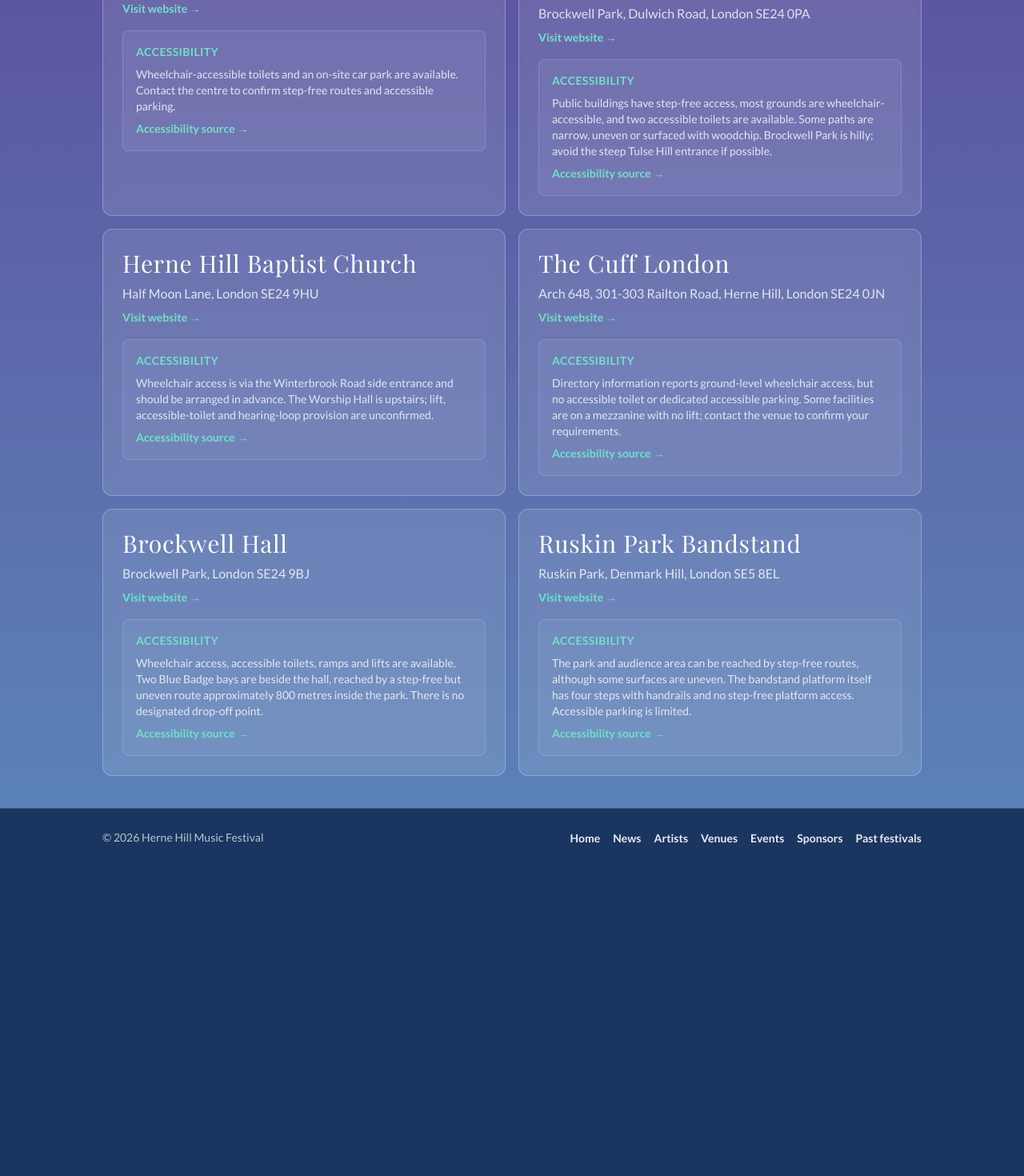
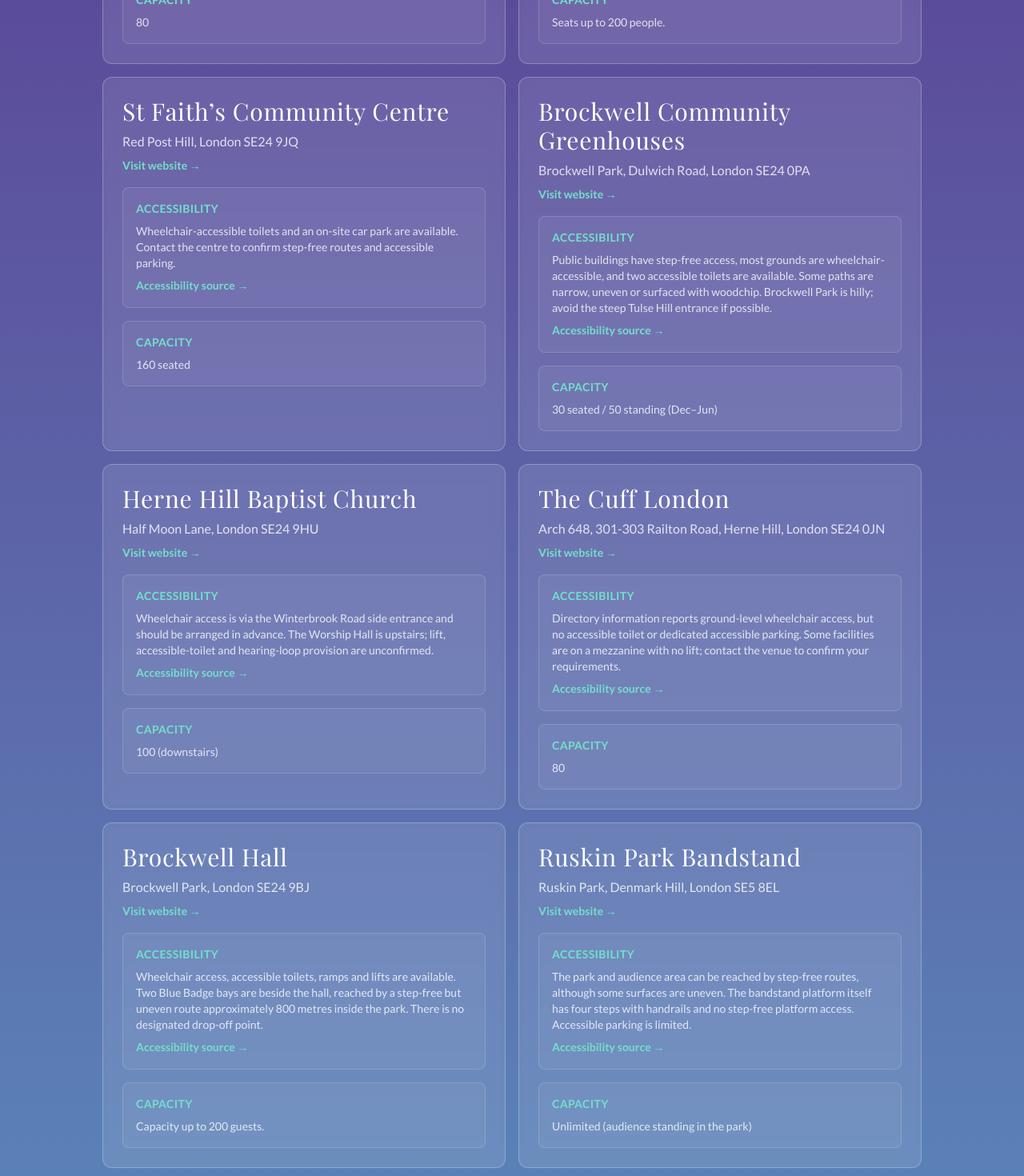
Before and after one commit to HelenStaniland/hernehillfestival, a Next.js app: page /venues in a window 1280 px wide. Shown: the part 1600-3070 px from the top of the page at 80% size. Before the commit the page ends 2683 px from the top, so only its background shows below. Built offline with nearby package versions, Linux system fonts and the light colour scheme.

Commit message:
Added capacity numbers

```diff
--- a/app/events/[id]/page.tsx
+++ b/app/events/[id]/page.tsx
@@ -159,6 +159,7 @@ export default async function EventPage({ params }: EventPageProps) {
                 showAddress
                 showWebsite
                 showAccessibility
+                showCapacity
               />
             </div>
           </section>
--- a/app/venues/page.tsx
+++ b/app/venues/page.tsx
@@ -42,6 +42,7 @@ export default function VenuesPage() {
                   venue={venue}
                   prominentName
                   showAccessibility
+                  showCapacity
                 />
               </li>
             ))}
--- a/components/site/VenueDetails.tsx
+++ b/components/site/VenueDetails.tsx
@@ -9,6 +9,7 @@ type VenueDetailsProps = {
   showAddress?: boolean;
   showWebsite?: boolean;
   showAccessibility?: boolean;
+  showCapacity?: boolean;
   linkToVenuePage?: boolean;
 };
 
@@ -49,6 +50,7 @@ export function VenueDetails({
   showAddress = true,
   showWebsite = true,
   showAccessibility = false,
+  showCapacity = false,
   linkToVenuePage = false,
 }: VenueDetailsProps) {
   return (
@@ -87,6 +89,13 @@ export function VenueDetails({
           ) : null}
         </div>
       ) : null}
+
+      {showCapacity && venue.capacity ? (
+        <div className="mt-4 rounded-lg border border-white/15 bg-white/5 p-4">
+          <p className="festival-label">Capacity</p>
+          <p className="mt-2 festival-body text-sm">{venue.capacity}</p>
+        </div>
+      ) : null}
     </div>
   );
 }
--- a/data/venues.ts
+++ b/data/venues.ts
@@ -7,6 +7,8 @@ export type Venue = {
   lng?: number;
   accessibility: string;
   accessibilityUrl?: string;
+  capacity?: string;
+  capacityUrl?: string;
 };
 
 export const venues: Venue[] = [
@@ -25,6 +27,9 @@ export const venues: Venue[] = [
     accessibility:
       "Step-free access, an accessible toilet and a listening system are available. There is no on-site parking; paid street parking is available nearby.",
     accessibilityUrl: "https://www.halfmoonhernehill.co.uk/",
+    capacity:
+      "65 (standing)",
+    capacityUrl: "https://www.halfmoonhernehill.co.uk/functions",
     lat: 51.4530888,
     lng: -0.1010589,
   },
@@ -36,6 +41,9 @@ export const venues: Venue[] = [
     accessibility:
       "Station Hall is accessed by several flights of stairs and currently has no lift or wheelchair access. There is no accessible toilet.",
     accessibilityUrl: "https://www.stationhallhernehill.org/vision",
+    capacity:
+      "70",
+    capacityUrl: "https://www.stationhallhernehill.org/hireus",
     lat: 51.4532075,
     lng: -0.1016409,
   },
@@ -47,6 +55,9 @@ export const venues: Venue[] = [
     accessibility:
       "Disabled access and an accessible toilet are available. Limited on-site parking is provided; contact the church about specific access or parking requirements.",
     accessibilityUrl: "https://www.hhuc.co.uk/rooms-for-hire/",
+    capacity:
+      "80",
+    capacityUrl: "https://www.hhuc.co.uk/rooms-for-hire/",
     lat: 51.459613,
     lng: -0.093352,
   },
@@ -59,6 +70,8 @@ export const venues: Venue[] = [
       "A hearing loop and portable internal ramp are available. A small car park is reserved for mobility-impaired visitors. Please confirm entrance and toilet access with the church.",
     accessibilityUrl:
       "https://www.achurchnearyou.com/church/733/facilities/",
+    capacity: "Seats up to 200 people.",
+    capacityUrl: "https://www.stfaithschurch.org/hiring-our-space-1",
     lat: 51.4568125,
     lng: -0.0900625,
   },
@@ -70,6 +83,8 @@ export const venues: Venue[] = [
     accessibility:
       "Wheelchair-accessible toilets and an on-site car park are available. Contact the centre to confirm step-free routes and accessible parking.",
     accessibilityUrl: "https://www.stfaithscentre.org/weekend-event-hire",
+    capacity: "160 seated",
+    capacityUrl: "https://www.stfaithscentre.org/weekend-event-hire",
     lat: 51.455339,
     lng: -0.089709,
   },
@@ -81,6 +96,8 @@ export const venues: Venue[] = [
     accessibility:
       "Public buildings have step-free access, most grounds are wheelchair-accessible, and two accessible toilets are available. Some paths are narrow, uneven or surfaced with woodchip. Brockwell Park is hilly; avoid the steep Tulse Hill entrance if possible.",
     accessibilityUrl: "https://www.brockwellgreenhouses.org.uk/visit-us/",
+    capacity: "30 seated / 50 standing (Dec–Jun)",
+    capacityUrl: "https://www.brockwellgreenhouses.org.uk/site-hire-at-bpcg/",
     lat: 51.4499882,
     lng: -0.1091145,
   },
@@ -93,6 +110,8 @@ export const venues: Venue[] = [
       "Wheelchair access is via the Winterbrook Road side entrance and should be arranged in advance. The Worship Hall is upstairs; lift, accessible-toilet and hearing-loop provision are unconfirmed.",
     accessibilityUrl:
       "https://dnd.u3asite.uk/u3a_venues/herne-hill-baptist-church/",
+    capacity: "100 (downstairs)",
+    capacityUrl: "https://hhbc.org.uk/hire/",
     lat: 51.4524646,
     lng: -0.0981548,
   },
@@ -105,6 +124,8 @@ export const venues: Venue[] = [
       "Directory information reports ground-level wheelchair access, but no accessible toilet or dedicated accessible parking. Some facilities are on a mezzanine with no lift; contact the venue to confirm your requirements.",
     accessibilityUrl:
       "https://www.tagvenue.com/rooms/london/99449/the-cuff-london-arch-golf/arch-golf",
+    capacity: "80",
+    capacityUrl: "https://www.venuesearchlondon.com/venues/hire-off-the-cuff",
     lat: 51.4529782,
     lng: -0.102118,
   },
@@ -117,6 +138,8 @@ export const venues: Venue[] = [
       "Wheelchair access, accessible toilets, ramps and lifts are available. Two Blue Badge bays are beside the hall, reached by a step-free but uneven route approximately 800 metres inside the park. There is no designated drop-off point.",
     accessibilityUrl:
       "https://www.accessable.co.uk/london-borough-of-lambeth/access-guides/brockwell-park",
+    capacity: "Capacity up to 200 guests.",
+    capacityUrl: "https://hire.lambeth.gov.uk/venues/369-brockwell-hall",
     lat: 51.4515818,
     lng: -0.1012349,
   },
@@ -129,6 +152,9 @@ export const venues: Venue[] = [
       "The park and audience area can be reached by step-free routes, although some surfaces are uneven. The bandstand platform itself has four steps with handrails and no step-free platform access. Accessible parking is limited.",
     accessibilityUrl:
       "https://www.accessable.co.uk/london-borough-of-lambeth/access-guides/ruskin-park",
+    capacity: "Unlimited (audience standing in the park)",
+    capacityUrl:
+      "https://event.lambeth.gov.uk/venues/ruskin-park/ruskin-park-bandstand/",
     lat: 51.465707,
     lng: -0.09234,
   },
```
